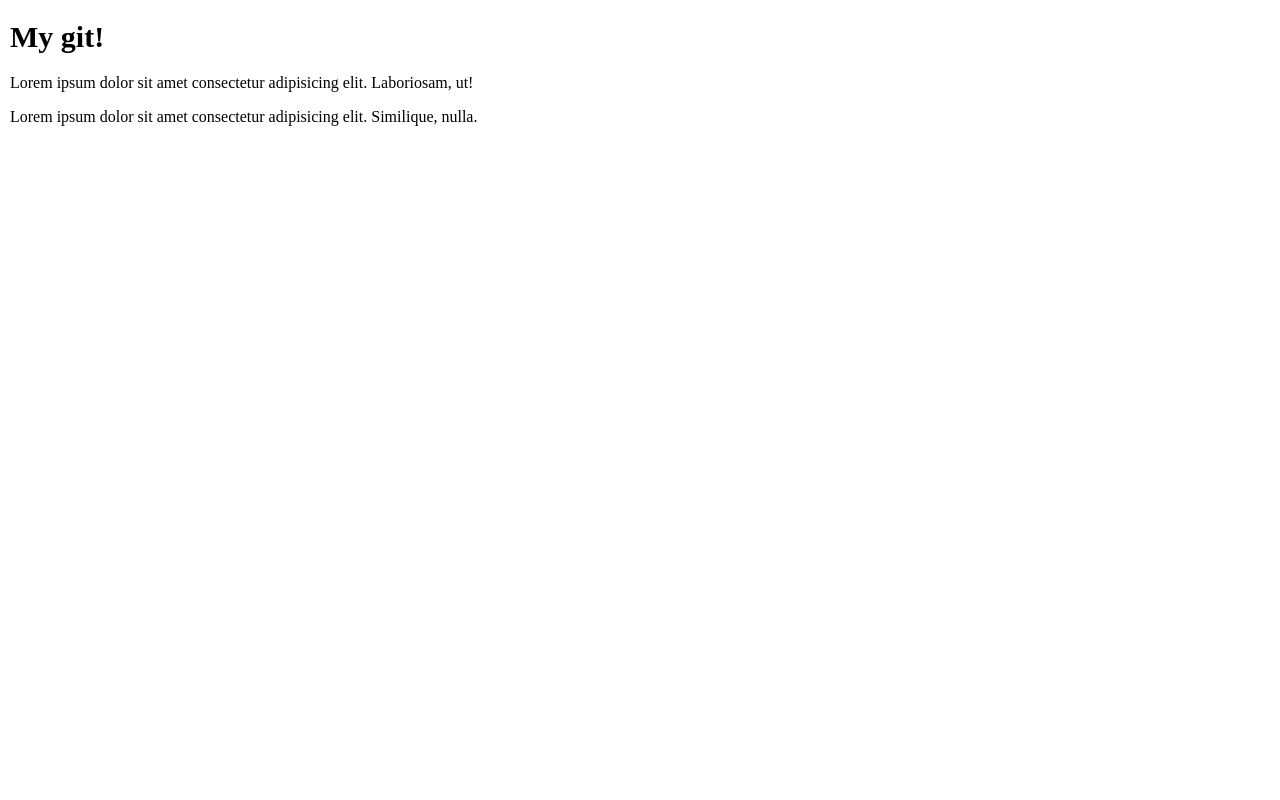
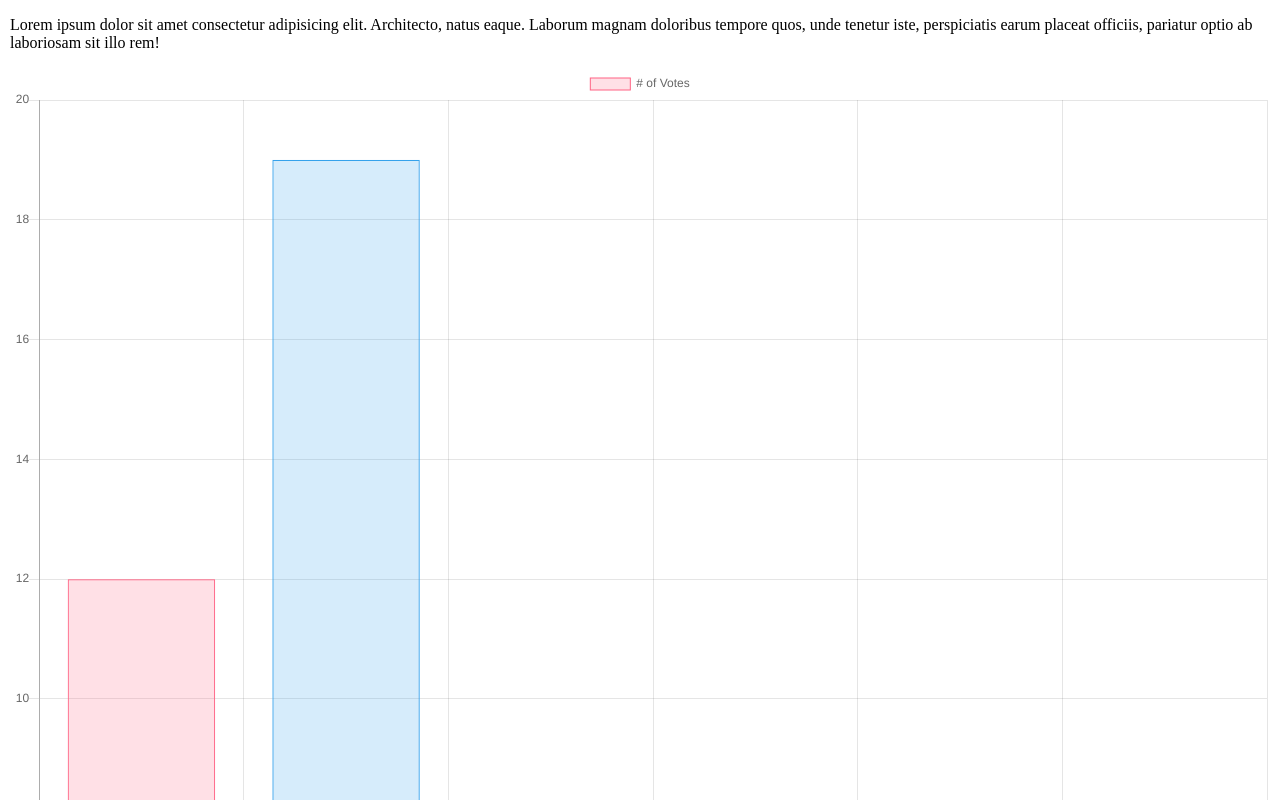
Before and after one commit to varsanofiev/site, a plain HTML site: page index.html in a window 1280 px wide. Shown: the top 800 px of the page. Drawn offline with nearby package versions, Linux system fonts and the light colour scheme.

Commit message:
3 commit

```diff
--- a/index.html
+++ b/index.html
@@ -5,11 +5,51 @@
 	<meta name="viewport" content="width=device-width, initial-scale=1.0">
 	<title>Document</title>
 	<link rel="stylesheet" type="text/css" href="css/style.css">
+	<script type="text/javascript" src="https://cdn.jsdelivr.net/npm/chart.js@2.9.4/dist/Chart.min.js"></script>
 </head>
 <body>
-	<h1>My git!</h1>
-	<p>Lorem ipsum dolor sit amet consectetur adipisicing elit. Laboriosam, ut!</p>
-	<p>Lorem ipsum dolor sit amet consectetur adipisicing elit. Similique, nulla.</p>
+<p>Lorem ipsum dolor sit amet consectetur adipisicing elit. Architecto, natus eaque. Laborum magnam doloribus tempore quos, unde tenetur iste, perspiciatis earum placeat officiis, pariatur optio ab laboriosam sit illo rem!</p>
+
+<canvas id="myChart" width="400" height="400"></canvas>
+<script>
+var ctx = document.getElementById('myChart').getContext('2d');
+var myChart = new Chart(ctx, {
+    type: 'bar',
+    data: {
+        labels: ['Red', 'Blue', 'Yellow', 'Green', 'Purple', 'Orange'],
+        datasets: [{
+            label: '# of Votes',
+            data: [12, 19, 3, 5, 2, 3],
+            backgroundColor: [
+                'rgba(255, 99, 132, 0.2)',
+                'rgba(54, 162, 235, 0.2)',
+                'rgba(255, 206, 86, 0.2)',
+                'rgba(75, 192, 192, 0.2)',
+                'rgba(153, 102, 255, 0.2)',
+                'rgba(255, 159, 64, 0.2)'
+            ],
+            borderColor: [
+                'rgba(255, 99, 132, 1)',
+                'rgba(54, 162, 235, 1)',
+                'rgba(255, 206, 86, 1)',
+                'rgba(75, 192, 192, 1)',
+                'rgba(153, 102, 255, 1)',
+                'rgba(255, 159, 64, 1)'
+            ],
+            borderWidth: 1
+        }]
+    },
+    options: {
+        scales: {
+            yAxes: [{
+                ticks: {
+                    beginAtZero: true
+                }
+            }]
+        }
+    }
+});
+</script>
 
 </body>
 </html>
```
